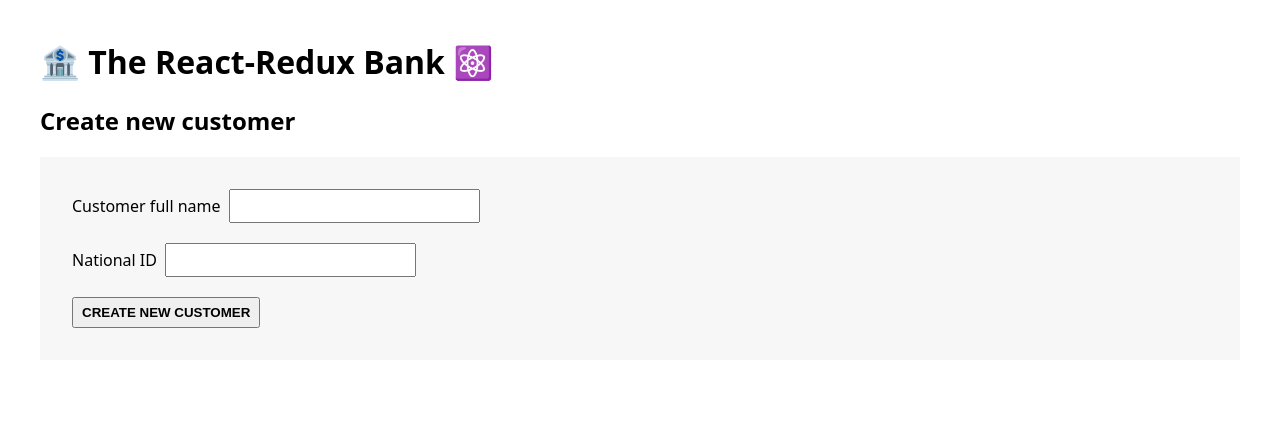
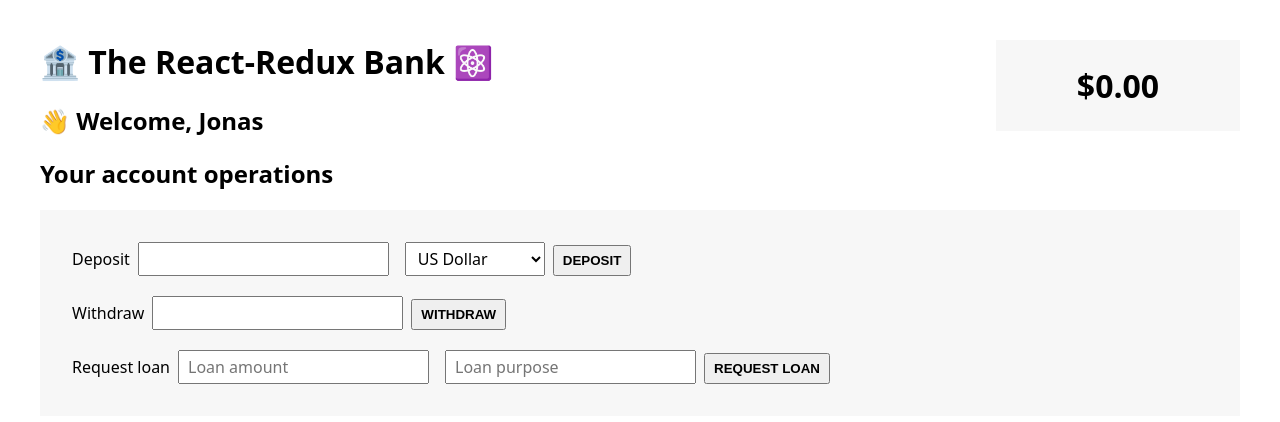
Before and after one commit to skmajumder/redux-intro, a React (Create React App) app: page / in a window 1280 px wide. Both pictures are taken after a click on the button "CREATE NEW CUSTOMER". Shown: the top 422 px of the page. Built offline with nearby package versions, Linux system fonts and the light colour scheme.

Commit message:
use redux-thunk for currency convertion

```diff
--- a/package.json
+++ b/package.json
@@ -11,6 +11,7 @@
     "react-redux": "^8.1.3",
     "react-scripts": "5.0.1",
     "redux": "^4.2.1",
+    "redux-thunk": "^2.4.2",
     "web-vitals": "^2.1.4"
   },
   "scripts": {
--- a/src/features/accounts/AccountOperations.js
+++ b/src/features/accounts/AccountOperations.js
@@ -16,9 +16,10 @@
 
   const handleDeposit = () => {
     if (!depositAmount) return;
-    dispatch(diposit(depositAmount));
+    dispatch(diposit(depositAmount, currency));
 
     setDepositAmount("");
+    setCurrency("USD");
   };
 
   const handleWithdrawal = () => {
@@ -89,19 +90,13 @@
           <button onClick={handleRequestLoan}>Request loan</button>
         </div>
 
-        {currentLoan ? (
+        {currentLoan > 0 && (
           <>
             <div>
               <span>
                 Pay back ${currentLoan} ({currentLoanPurpose})
               </span>
               <button onClick={handlePayLoan}>Pay loan</button>
-            </div>
-          </>
-        ) : (
-          <>
-            <div>
-              <span>*You don't have any loan yet</span>
             </div>
           </>
         )}
--- a/src/features/accounts/accountSlice.js
+++ b/src/features/accounts/accountSlice.js
@@ -37,8 +37,21 @@
 }
 
 // * Actions creator
-export function diposit(amount) {
-  return { type: "account/deposit", payload: amount };
+export function diposit(amount, currency) {
+  if (currency === "USD") return { type: "account/deposit", payload: amount };
+
+  return async function (dispatch, getState) {
+    // * API call
+    const request = await fetch(
+      `https://api.frankfurter.app/latest?amount=${amount}&from=${currency}&to=USD`
+    );
+    if (!request.ok) throw new Error("Failed to fetch API request");
+    const result = await request.json();
+    const convertedAmountUSD = result.rates.USD;
+
+    // * return action
+    dispatch({ type: "account/deposit", payload: convertedAmountUSD });
+  };
 }
 
 export function withdraw(amount) {
--- a/src/features/customers/CreateCustomer.js
+++ b/src/features/customers/CreateCustomer.js
@@ -3,8 +3,8 @@
 import { createCustomer } from "./customerSlice";
 
 function Customer() {
-  const [fullName, setFullName] = useState("");
-  const [nationalId, setNationalId] = useState("");
+  const [fullName, setFullName] = useState("Jonas");
+  const [nationalId, setNationalId] = useState("1234");
 
   const dispatch = useDispatch();
 
--- a/src/store.js
+++ b/src/store.js
@@ -1,5 +1,6 @@
-import { combineReducers, createStore } from "redux";
+import { applyMiddleware, combineReducers, createStore } from "redux";
 
+import thunk from "redux-thunk";
 import accountReducer from "./features/accounts/accountSlice";
 import customerReducer from "./features/customers/customerSlice";
 
@@ -8,6 +9,6 @@
   customer: customerReducer,
 });
 
-const store = createStore(rootReducer);
+const store = createStore(rootReducer, applyMiddleware(thunk));
 
 export default store;
```
Also changed, not shown: 1 other file (tests, documents, lock files or other folders).
